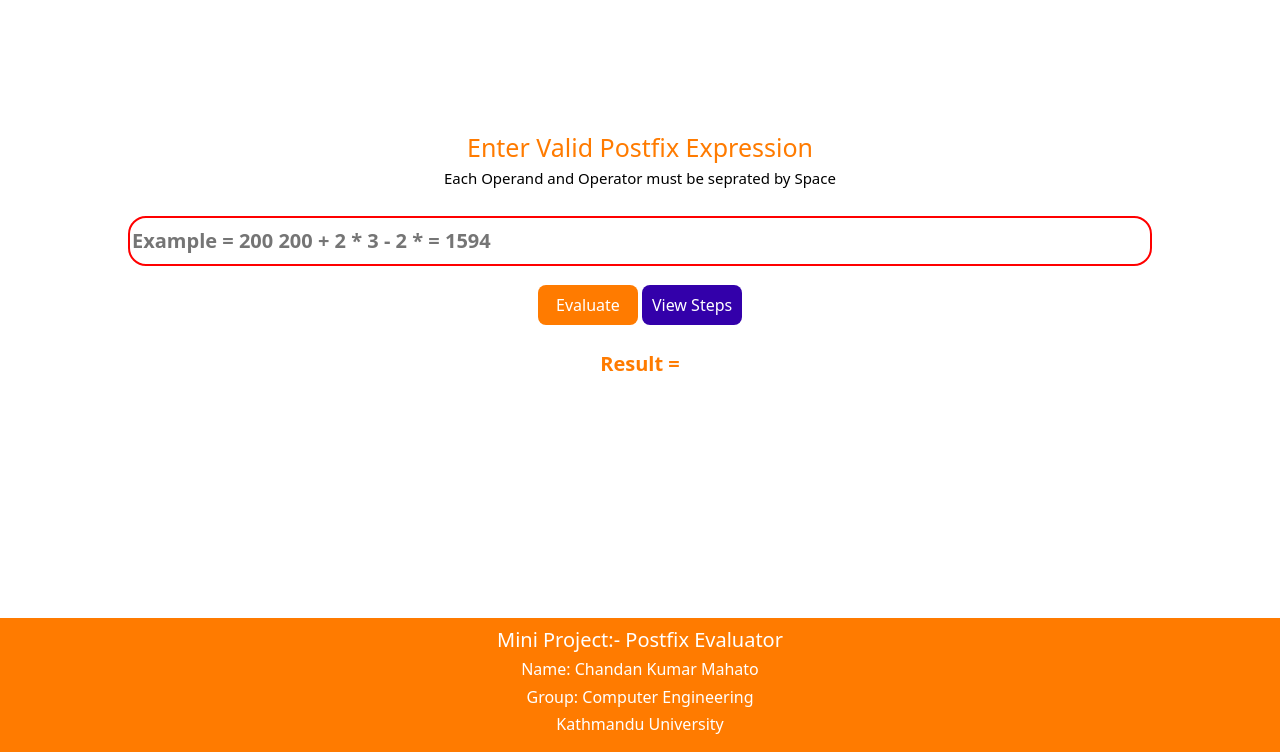
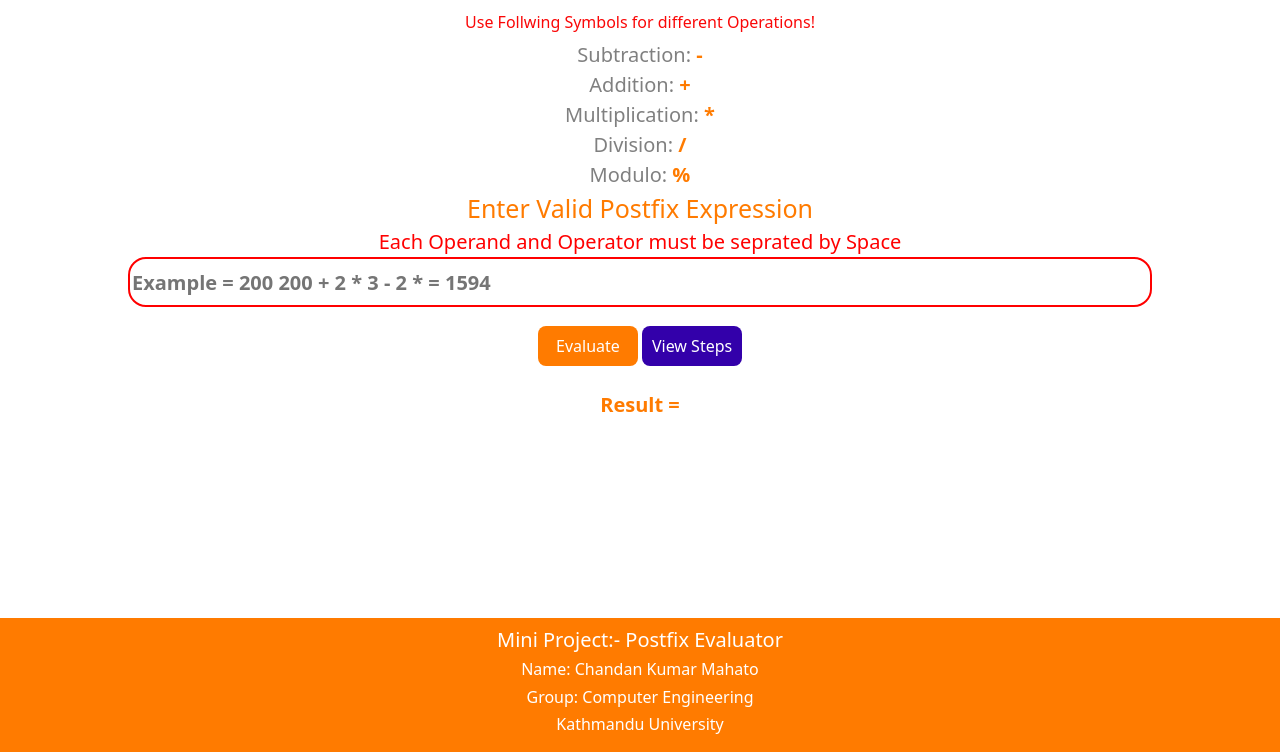
Before and after one commit to ChandankMahato/Postfix_Evaluator, a website: page public/postfix.html in a window 1280 px wide. Shown: the part 48-800 px from the top of the page. Drawn offline with nearby package versions, Linux system fonts and the light colour scheme.

Commit message:
operation symbol guidence added

```diff
--- a/public/css/postfix.css
+++ b/public/css/postfix.css
@@ -30,9 +30,31 @@ body {
     font-size: 1.8rem;
 }
 
+.operationRule{
+    width: 100%;
+    padding: 0;
+    margin:0;
+    margin-top: 2vh;
+    text-align: center;
+}
+
+.operationRule h6{
+    color: rgb(250, 7, 7);
+}
+.operationRule p{
+    margin-bottom: 0;
+    font-size: 20px;
+    color: grey;
+}
+
+.operationRule span{
+    font-size: 20px;
+    font-weight: bolder;
+    color: #ff7b00;
+}
+
 .inputdata {
     text-align: center;
-    margin-top: 16.5vh;
 }
 
 .span1 {
@@ -42,8 +64,8 @@ body {
 }
 
 .span2{
-    font-size: 15px;
-    color: #000000;
+    color: #ff0000;
+    font-size: 20px;
 }
 
 .input1 {
@@ -54,7 +76,6 @@ body {
     font-size: 20px;
     border: 2px solid rgb(255, 0, 0);
     border-radius: 18px;
-    margin-top: 2vw;
     color: #3300aa;
     font-size: 20px;
     font-weight: bolder;
--- a/public/postfix.html
+++ b/public/postfix.html
@@ -27,6 +27,14 @@
             </span>
         </div>
     </nav>
+    <div class="operationRule">
+        <h6>Use Follwing Symbols for different Operations!</h6>
+        <p>Subtraction: <span>-</span></p>
+        <p>Addition: <span>+</span></p>
+        <p>Multiplication: <span>*</span></p>
+        <p>Division: <span>/</span></p>
+        <p>Modulo: <span>%</span></p>
+    </div>
     <div class="inputdata">
         <span class="span1">
             Enter Valid Postfix Expression
```
Also changed, not shown: readme.md.
